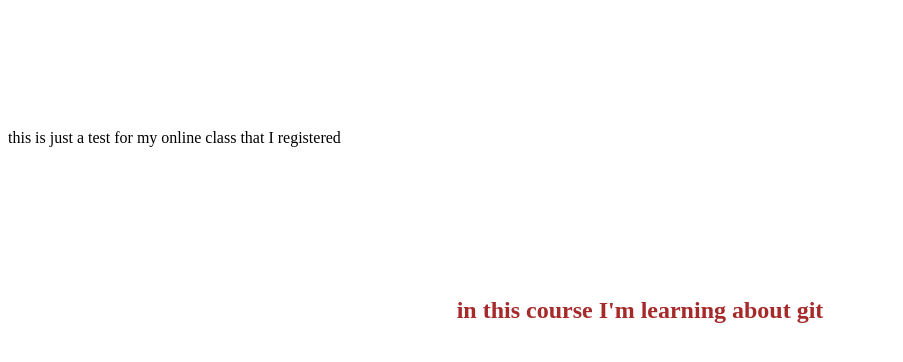
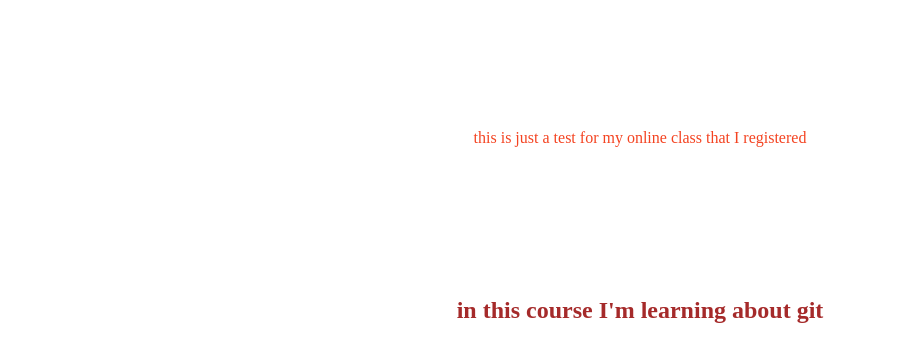
Before and after one commit to aliesfandiarpour/cs50, a plain HTML site: page index.html in a window 1280 px wide. Shown: the part 208-570 px from the top of the page, without its empty margins (0-903 px from the left). Drawn offline with Linux system fonts and the light colour scheme.

Commit message:
Update style.css

```diff
--- a/style.css
+++ b/style.css
@@ -10,3 +10,6 @@ h2{
     margin: 50px;
     padding: 100px;
 }
+p{
+    text-align: center;
+    color: #f44321
```
